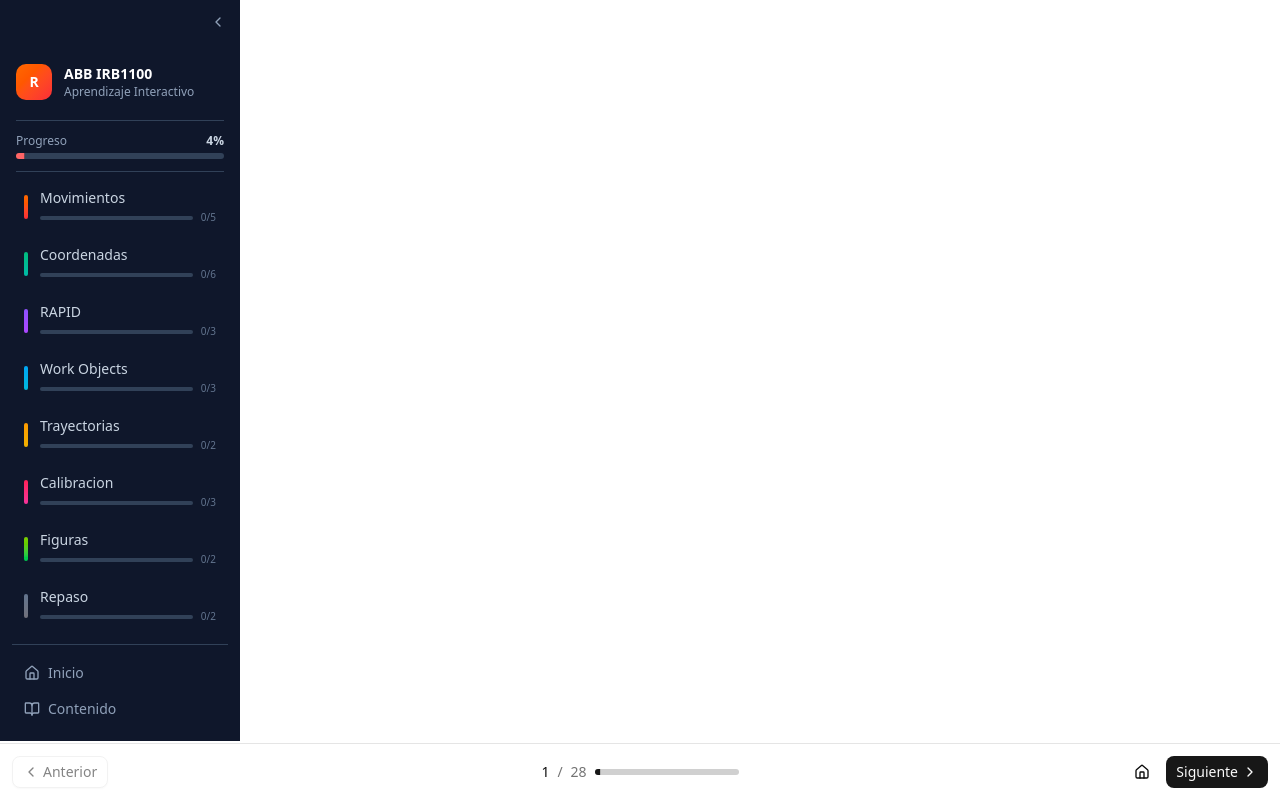
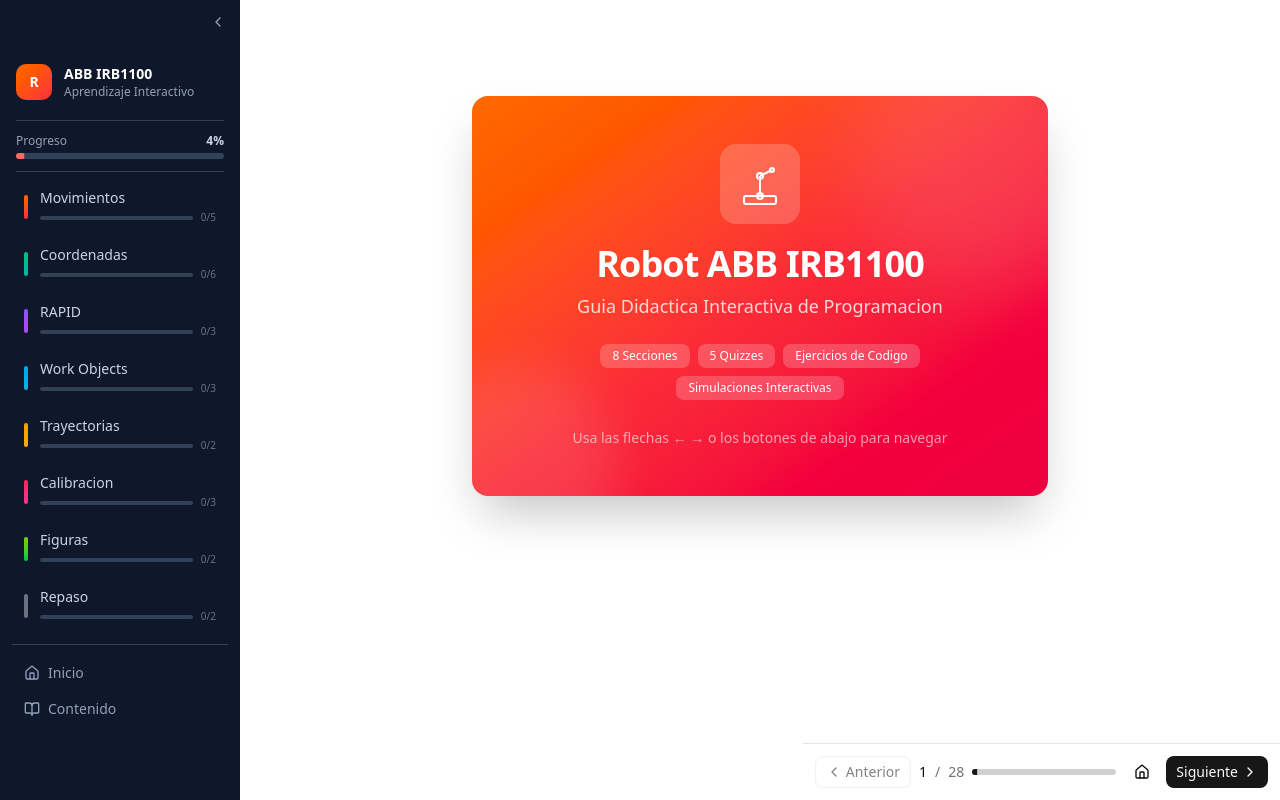
Before and after one commit to lucioupro2025/aprendiendo-abb-zai, a Next.js app: page / in a window 1280 px wide. Built offline with nearby package versions, Linux system fonts and the light colour scheme.

Commit message:
ba9a6d79-585b-4ed4-8b66-8cf8ed503089

```diff
--- a/src/components/learning/learning-app.tsx
+++ b/src/components/learning/learning-app.tsx
@@ -1,6 +1,6 @@
 'use client';
 
-import React, { useState, useCallback, useEffect, useMemo } from 'react';
+import React, { useState, useCallback, useEffect } from 'react';
 import {
   ChevronLeft, ChevronRight, Menu, Home, BookOpen,
   CheckCircle, HelpCircle, Code, MousePointerClick, Layers,
@@ -40,18 +40,6 @@
     case 'code': return <Code className="size-3.5" />;
     case 'interactive': return <MousePointerClick className="size-3.5" />;
     default: return <Layers className="size-3.5" />;
-  }
-}
-
-function getTypeLabel(type: string) {
-  switch (type) {
-    case 'quiz': return 'Quiz';
-    case 'code': return 'Codigo';
-    case 'interactive': return 'Interactivo';
-    case 'content': return 'Contenido';
-    case 'cover': return 'Inicio';
-    case 'toc': return 'Indice';
-    default: return '';
   }
 }
 
@@ -139,8 +127,16 @@
     return () => window.removeEventListener('keydown', onKey);
   }, [goNext, goPrev]);
 
+  // Scroll content to top when changing slides
+  useEffect(() => {
+    window.scrollTo({ top: 0, behavior: 'smooth' });
+  }, [currentSlide]);
+
+  // Sidebar width for offset calculations
+  const sidebarW = sidebarCollapsed ? 'w-16' : 'w-60';
+
   // Sidebar content (shared desktop/mobile)
-  const sidebar = (
+  const sidebarContent = (
     <div className="flex flex-col h-full">
       <div className="flex items-center gap-3 px-4 py-5">
         <div className="flex items-center justify-center size-9 rounded-lg bg-gradient-to-br from-orange-500 to-red-500 text-white font-bold text-sm shrink-0">
@@ -205,9 +201,9 @@
   );
 
   return (
-    <div className="h-dvh h-screen flex flex-col bg-background text-foreground overflow-hidden" style={{ height: '100dvh' }}>
-      {/* Desktop sidebar */}
-      <aside className={`hidden lg:flex flex-col bg-slate-900 text-white shrink-0 transition-all duration-300 ${sidebarCollapsed ? 'w-16' : 'w-60'}`}>
+    <>
+      {/* ===== FIXED: Desktop Sidebar ===== */}
+      <aside className={`hidden lg:flex flex-col fixed left-0 top-0 bottom-0 z-30 bg-slate-900 text-white transition-all duration-300 ${sidebarW}`}>
         <div className="flex items-center justify-end px-2 py-2">
           <Button variant="ghost" size="icon" className="text-slate-400 hover:text-white hover:bg-slate-800 h-7 w-7"
             onClick={() => setSidebarCollapsed(!sidebarCollapsed)}>
@@ -226,13 +222,11 @@
               ))}
             </div>
           </ScrollArea>
-        ) : sidebar}
+        ) : sidebarContent}
       </aside>
 
-      {/* Main */}
-      <div className="flex-1 flex flex-col min-w-0 min-h-0">
-        {/* Mobile header */}
-        <header className="flex items-center gap-2 px-3 py-2.5 border-b bg-white lg:hidden">
+      {/* ===== FIXED: Mobile Header ===== */}
+      <header className="fixed top-0 left-0 right-0 z-40 flex items-center gap-2 px-3 py-2.5 border-b bg-white/95 backdrop-blur-sm lg:hidden">
         <Button variant="ghost" size="icon" className="shrink-0" onClick={() => setSidebarOpen(true)}>
           <Menu className="size-5" />
         </Button>
@@ -245,13 +239,25 @@
         )}
       </header>
 
-        {/* Content */}
-        <main className="flex-1 overflow-y-auto min-h-0 overscroll-contain scroll-smooth learning-scroll">
+      {/* ===== SCROLLABLE: Main Content ===== */}
+      <main
+        className={`pt-16 pb-16 lg:pt-0 lg:pb-14 min-h-screen lg:min-h-0 transition-[padding,margin] duration-300 ${
+          sidebarCollapsed ? 'lg:pl-16' : 'lg:pl-60'
+        }`}
+      >
+        <div className="py-4">
           <SlideView slideId={currentSlide} onGoToSlide={goTo} />
+        </div>
       </main>
 
-        {/* Bottom nav */}
-        <div className="flex items-center justify-between px-3 py-2.5 border-t bg-white/80 backdrop-blur-sm">
+      {/* ===== FIXED: Bottom Nav ===== */}
+      <nav
+        className={`fixed bottom-0 right-0 z-40 flex items-center justify-between px-3 py-2.5 border-t bg-white/95 backdrop-blur-sm transition-[left] duration-300 left-0 lg:left-auto ${
+          sidebarCollapsed ? 'lg:left-16' : 'lg:left-60'
+        }`}
+        role="navigation"
+        aria-label="Navegacion de diapositivas"
+      >
         <div className="flex items-center gap-1.5 flex-1">
           <Button variant="outline" size="sm" onClick={goPrev} disabled={currentSlide === 0} className="gap-1 shrink-0">
             <ChevronLeft className="size-4" />
@@ -278,16 +284,15 @@
             <ChevronRight className="size-4" />
           </Button>
         </div>
-        </div>
-      </div>
+      </nav>
 
-      {/* Mobile sidebar */}
+      {/* ===== Mobile Sidebar (Sheet) ===== */}
       <Sheet open={sidebarOpen} onOpenChange={setSidebarOpen}>
         <SheetContent side="left" className="p-0 w-72 bg-slate-900 border-slate-700">
           <SheetTitle className="sr-only">Menu</SheetTitle>
-          {sidebar}
+          {sidebarContent}
         </SheetContent>
       </Sheet>
-    </div>
+    </>
   );
 }
```
Lines whose indentation alone changed are shown as unchanged.
